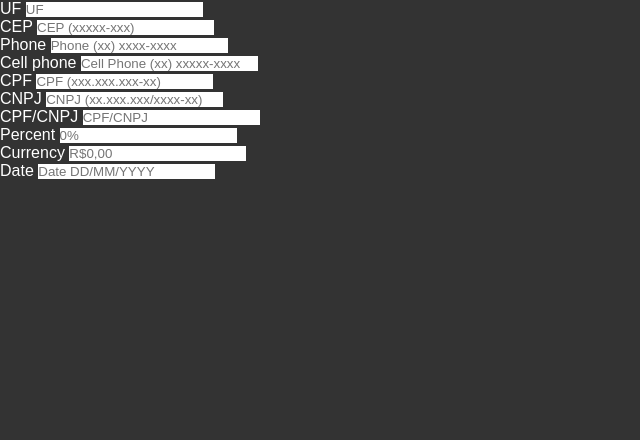
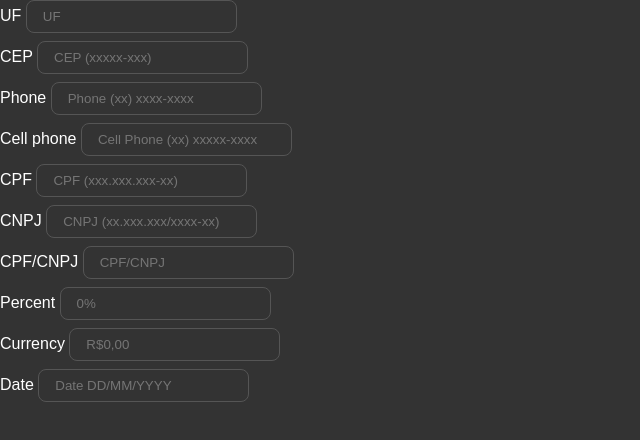
Before and after one commit to victorbadaro/input-utils, a plain HTML site: page index.html in a window 1280 px wide. Shown: the whole page, without its empty margins (0-640 px from the left). Drawn offline with Linux system fonts and the light colour scheme.

Commit message:
styles: change input styles

```diff
--- a/index.css
+++ b/index.css
@@ -23,3 +23,15 @@ button {
 .uppercase {
     text-transform: uppercase;
 }
+
+div+div {
+    margin-top: 8px;
+}
+
+input {
+    padding: 8px 16px;
+    border-radius: 8px;
+    border: 1px solid #555;
+    background-color: transparent;
+    color: #fff;
+}
```
